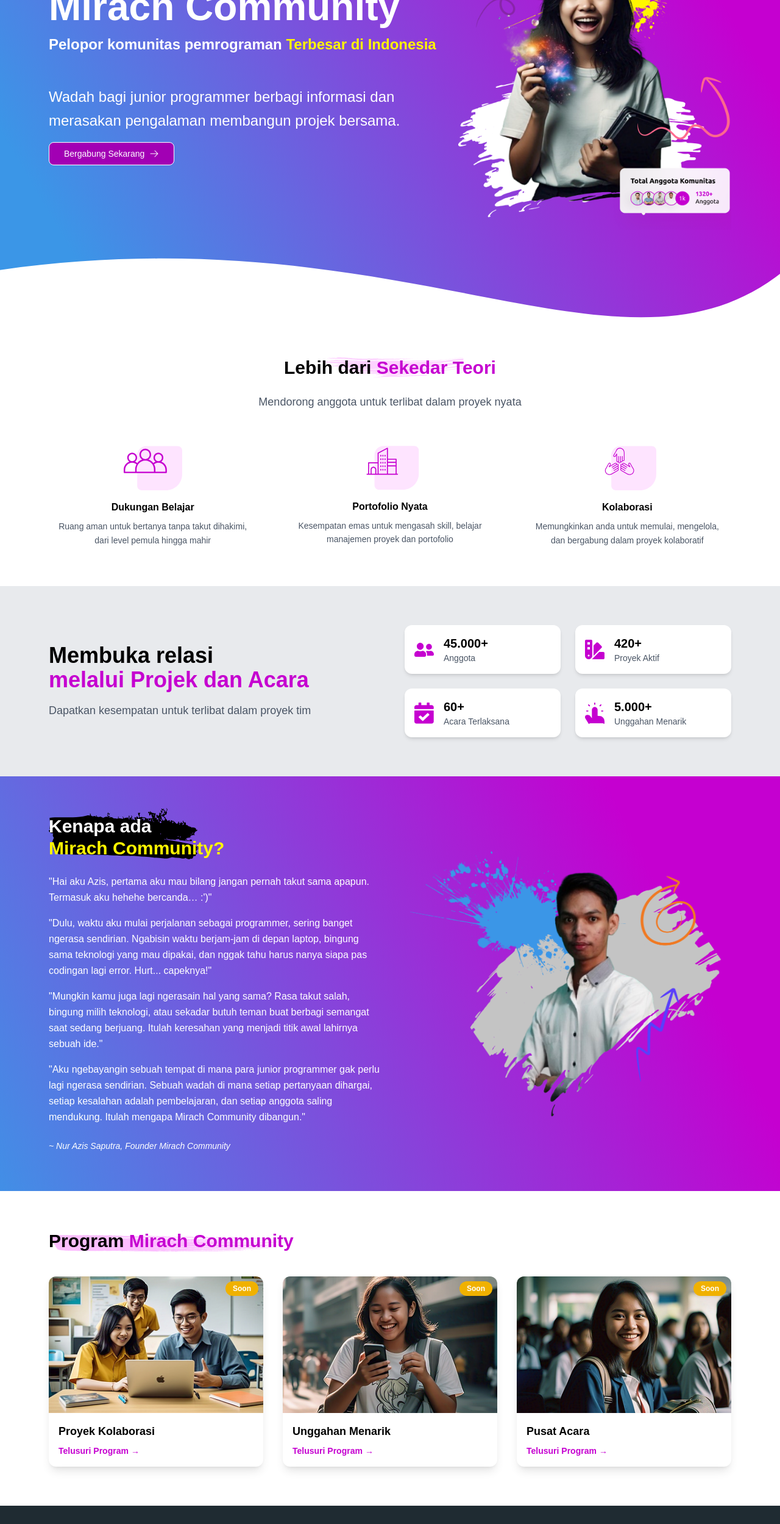
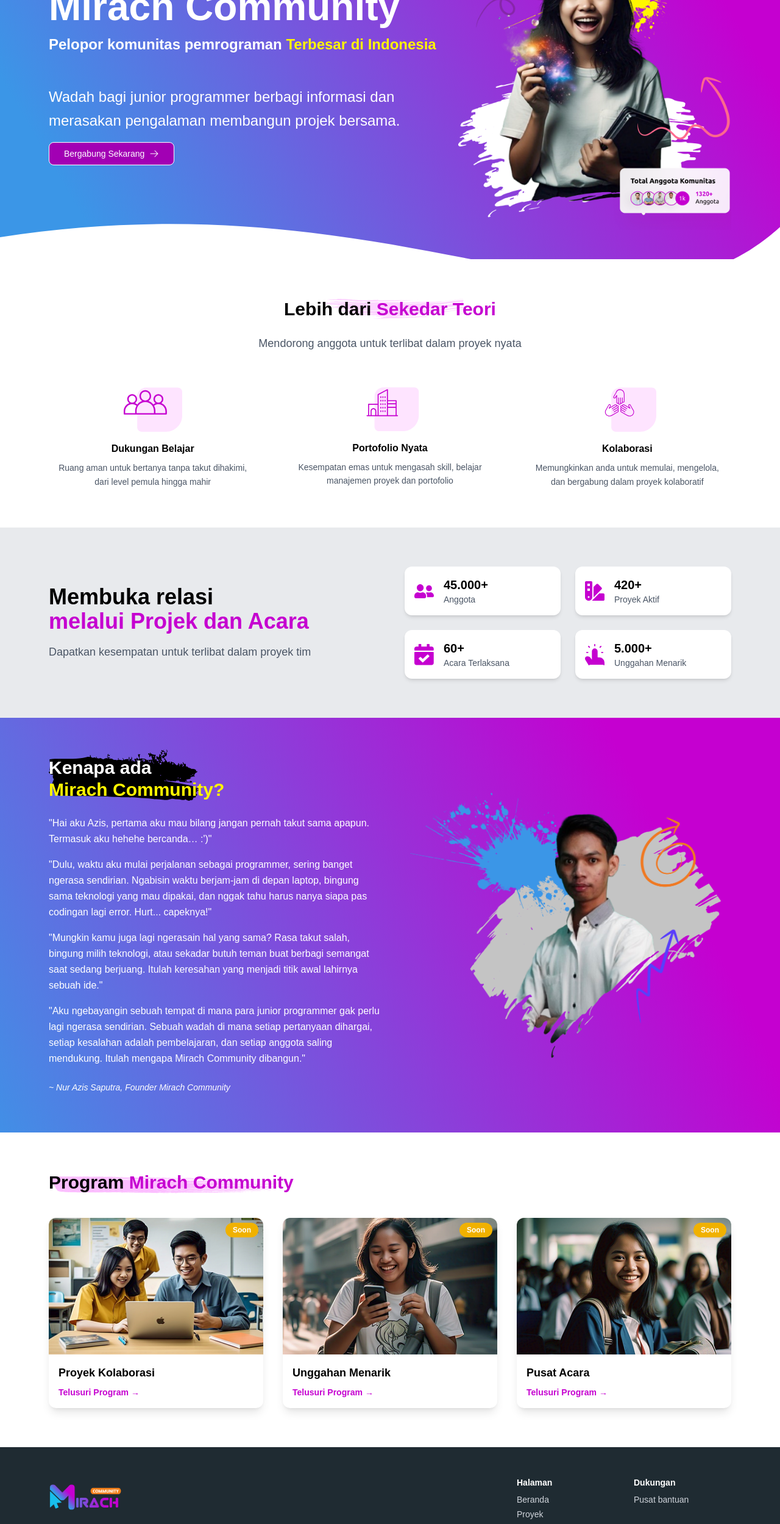
Before and after one commit to mirachcommunity/mirachcommunity, a Next.js app: page / in a window 1280 px wide. Shown: the part 234-2733 px from the top of the page at 61% size. Built offline with nearby package versions, Linux system fonts and the light colour scheme.

Commit message:
refactor(ui): implement reusable Container component in home view

```diff
--- a/src/components/home/AboutSection.tsx
+++ b/src/components/home/AboutSection.tsx
@@ -1,4 +1,5 @@
 import Image from "next/image";
+import Container from "../ui/Container";
 
 export default function AboutSection() {
   return (
@@ -16,7 +17,7 @@
       </div>
 
       {/* Content */}
-      <section className="text-white py-16 px-6 sm:px-12 md:px-20 relative z-10">
+      <Container className="text-white py-16 relative z-10">
         <div className="max-w-[1440px] mx-auto flex flex-col lg:flex-row items-center gap-8">
           {/* Kiri - Text */}
           <div className="flex-1">
@@ -66,7 +67,7 @@
             </div>
           </div>
         </div>
-      </section>
+      </Container>
     </section>
   )
 };
--- a/src/components/home/FeaturesSection.tsx
+++ b/src/components/home/FeaturesSection.tsx
@@ -1,9 +1,9 @@
 import Image from "next/image";
+import Container from "../ui/Container";
 
 export default function FeaturesSection() {
   return (
-    <section>
-      <div className="max-w-[1440px] mx-auto px-6 sm:px-12 md:px-20 py-16">
+    <Container className="py-16">
       {/* Heading */}
       <div className="text-center pb-12">
         <h2 className="text-2xl md:text-3xl font-bold mb-6 relative inline-block">
@@ -72,8 +72,6 @@
           </p>
         </div>
       </div>
-
-      </div>
-    </section>
+    </Container>
   )
 };
--- a/src/components/home/HeroSection.tsx
+++ b/src/components/home/HeroSection.tsx
@@ -1,6 +1,7 @@
 import { ArrowRightIcon } from "@heroicons/react/24/solid";
 import Image from "next/image";
 import Link from "next/link";
+import Container from "../ui/Container";
 
 export default function HeroSection() {
   return (
@@ -18,9 +19,7 @@
       </div>
 
       {/* Content overlay container */}
-      <div className="max-w-[1440px] mx-auto relative z-10">
-        <div className="pt-0 px-6 sm:px-12 md:px-20 pb-28 xl:pb-24 2xl:px-0">
-          <div className="flex flex-col-reverse lg:flex-row justify-between py-12 items-center">
+      <Container className="relative z-10 flex flex-col-reverse lg:flex-row justify-between py-12 items-center">
           {/* Text content */}
           <div className="w-full lg:w-3/5 self-center 2xl:px-0">
             <h1 className="text-4xl sm:xl md:text-[64px] md:leading-[54px] text-center lg:text-left text-white font-bold leading-[34px] mb-4">
@@ -57,9 +56,7 @@
               priority
             />
           </div>
-          </div>
-        </div>
-      </div>
+      </Container>
     </section>
   )
 };
--- a/src/components/home/ProgramSection.tsx
+++ b/src/components/home/ProgramSection.tsx
@@ -1,9 +1,10 @@
 import Image from "next/image";
 import Link from "next/link";
+import Container from "../ui/Container";
 
 export default function ProgramSection() {
   return (
-    <section className="py-16 px-4 sm:px-8 md:px-20 max-w-[1440px]">
+    <Container className="py-16">
       <h2 className="text-2xl md:text-3xl font-bold mb-10 relative inline-block">
         <span className="relative z-10">
           Program <span className="text-[#C500D0]">Mirach Community</span>
@@ -83,6 +84,6 @@
           </div>
         </div>
       </div>
-    </section>
+    </Container>
   )
 };
--- a/src/components/home/StatsSection.tsx
+++ b/src/components/home/StatsSection.tsx
@@ -1,8 +1,10 @@
 import Image from "next/image";
+import Container from "../ui/Container";
 
 export default function StatsSection() {
   return (
-    <section className="flex flex-col lg:flex-row h-full bg-gray-300/50 py-16 px-6 sm:px-12 md:px-20 gap-12">
+    <section className="bg-gray-300/50">
+      <Container className="flex flex-col lg:flex-row h-full py-16 gap-12">
         {/* Kolom Kiri */}
         <div className="flex-1 flex flex-col justify-center">
           <h3 className="text-center lg:text-left text-2xl md:text-4xl font-bold mb-4">
@@ -75,6 +77,7 @@
             </div>
           </div>
         </div>
+      </Container>
     </section>
   )
 };
--- a/src/components/layout/Footer.tsx
+++ b/src/components/layout/Footer.tsx
@@ -1,11 +1,11 @@
 import Image from "next/image";
 import Link from "next/link";
+import Container from "../ui/Container";
 
 export default function Footer() {
   return (
-    <footer className="bg-[#1F2B32] text-white py-10 px-4 sm:px-8 md:px-20">
-      <div className="max-w-[1440px] mx-auto grid grid-cols-1 md:grid-cols-3 gap-8 items-start">
-
+    <footer className="bg-[#1F2B32] text-white">
+      <Container className="grid grid-cols-1 md:grid-cols-3 gap-8 items-start py-12">
         {/* Kiri - Logo dan Hak Cipta */}
         <div>
           <Image
@@ -54,7 +54,7 @@
             </ul>
           </div>
         </div>
-      </div>
+      </Container>
     </footer>
   )
 };
--- a/src/components/layout/Header.tsx
+++ b/src/components/layout/Header.tsx
@@ -5,6 +5,7 @@
 import Link from "next/link"
 import { Button } from '@/components/ui/Button';
 import { Bars3BottomRightIcon, XMarkIcon } from "@heroicons/react/24/solid"
+import Container from "../ui/Container";
 
 export default function Header() {
   const [isOpen, setIsOpen] = useState(false);
@@ -18,7 +19,8 @@
   ];
 
   return (
-    <header className="bg-white px-6 sm:px-12 md:px-20 relative sticky top-0 z-50 shadow-sm">
+    <header className="bg-white relative sticky top-0 z-50 shadow-sm">
+      <Container>
         <div className="max-w-[1440px] mx-auto flex justify-between items-center">
           {/* Logo */}
           <Image
@@ -91,7 +93,7 @@
             </div>
           </nav>
         </div>
-
+      </Container>
     </header>
   )
 };
--- /dev/null
+++ b/src/components/ui/Container.tsx
@@ -0,0 +1,15 @@
+import React, { ReactNode } from 'react';
+
+export default function Container({
+  children,
+  className = ""
+}: {
+  children: ReactNode;
+  className?: string;
+}) {
+  return (
+    <div className={`max-w-[1440px] mx-auto px-6 sm:px-12 md:px-20 ${className}`}>
+      {children}
+    </div>
+  );
+}
```
Lines whose indentation alone changed are shown as unchanged.
